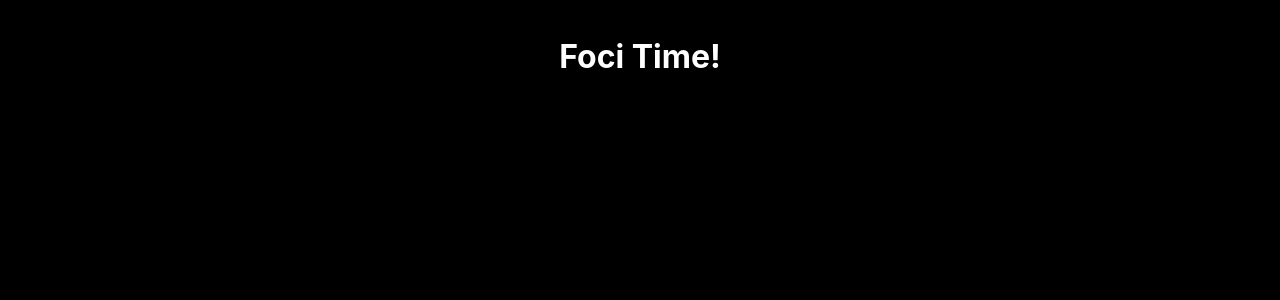
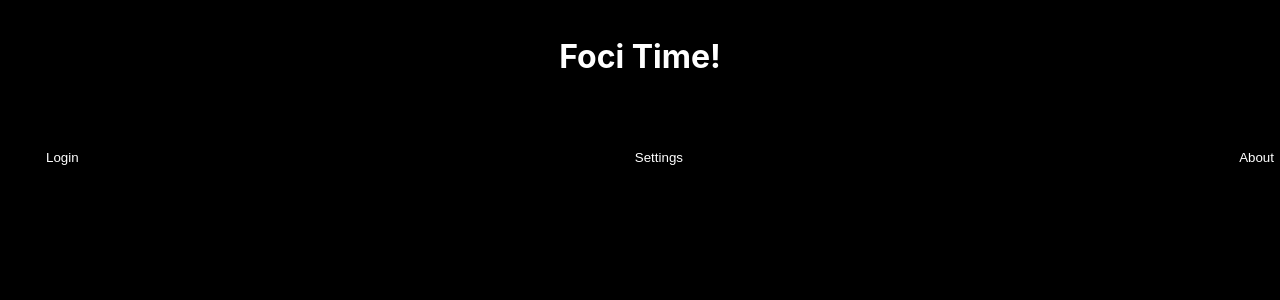
Before and after one commit to antonynyagah/foci-time, a React (Create React App) app: page / in a window 1280 px wide. Shown: the top 300 px of the page. Built offline with nearby package versions, Linux system fonts and the light colour scheme.

Commit message:
initial nav bar

```diff
--- a/package.json
+++ b/package.json
@@ -8,7 +8,9 @@
     "@testing-library/user-event": "^13.2.1",
     "react": "^18.2.0",
     "react-dom": "^18.2.0",
+    "react-router-dom": "^6.9.0",
     "react-scripts": "5.0.1",
+    "styled-components": "^5.3.9",
     "web-vitals": "^2.1.0"
   },
   "scripts": {
--- a/src/App.js
+++ b/src/App.js
@@ -1,11 +1,13 @@
 import React from 'react';
 import './App.css';
-import Title from './title';
+import Title from './components/title';
+import NavBar from './components/navbar'
 
 function App() {
   return (
     <div className="App">
       <Title />
+      <NavBar />
     </div>
   );
 }
--- /dev/null
+++ b/src/components/navbar.js
@@ -0,0 +1,15 @@
+import React from 'react';
+
+function Navbar() {
+  return (
+    <nav>
+      <ul style={{ display: 'flex', justifyContent: 'space-between', listStyleType: 'none' }}>
+        <li><button style={{ border: 'none', backgroundColor: 'transparent', color: 'white' }}>Login</button></li>
+        <li><button style={{ border: 'none', backgroundColor: 'transparent', color: 'white' }}>Settings</button></li>
+        <li><button style={{ border: 'none', backgroundColor: 'transparent', color: 'white' }}>About</button></li>
+      </ul>
+    </nav>
+  );
+}
+
+export default Navbar;
```
Also changed, not shown: src/components/title.css (renamed from src/title.css), src/components/title.js (renamed from src/title.js), 2 other files (tests, documents, lock files or other folders).
